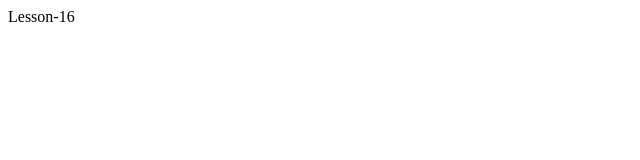
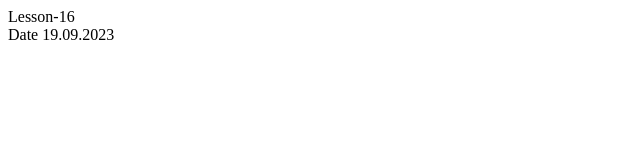
Before and after one commit to adyudyana7/lesson16, a plain HTML site: page index.html in a window 1280 px wide. Shown: the whole page, without its empty margins (0-640 px from the left). Drawn offline with Linux system fonts and the light colour scheme.

Commit message:
changed index.html

```diff
--- a/index.html
+++ b/index.html
@@ -8,5 +8,6 @@
   </head>
   <body>
     <div class="box">Lesson-16</div>
+    <div class="lol">Date 19.09.2023</div>
   </body>
 </html>
```
